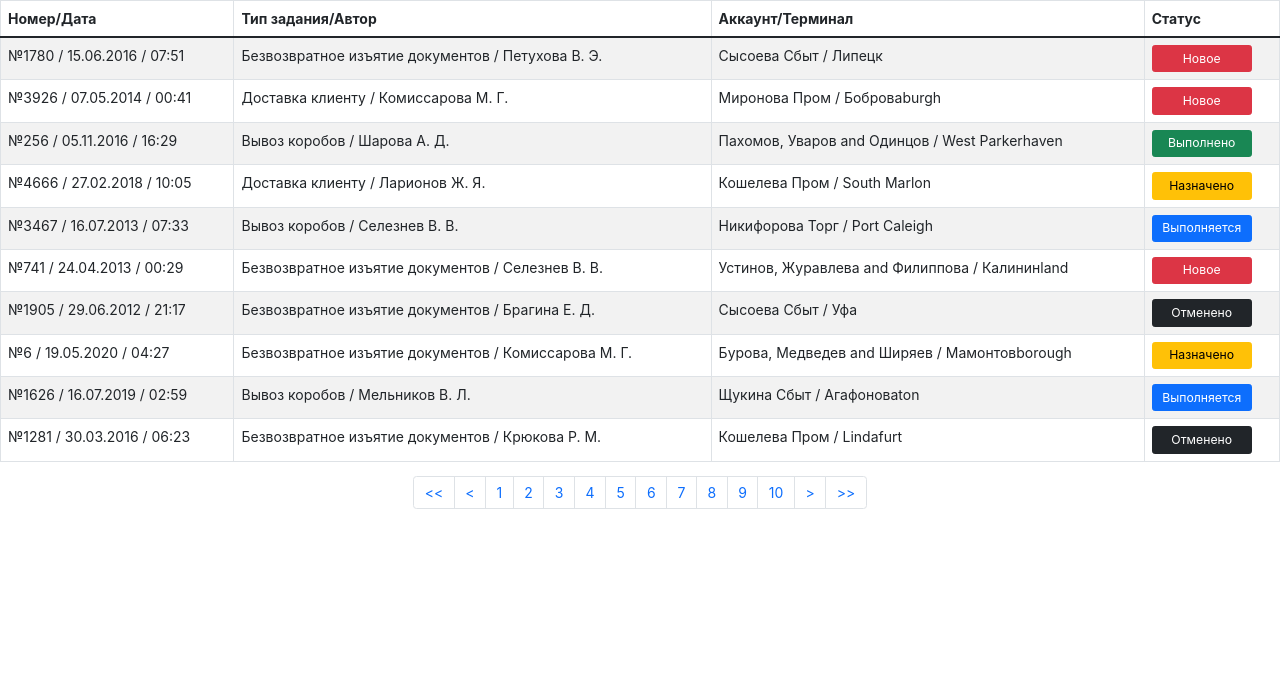
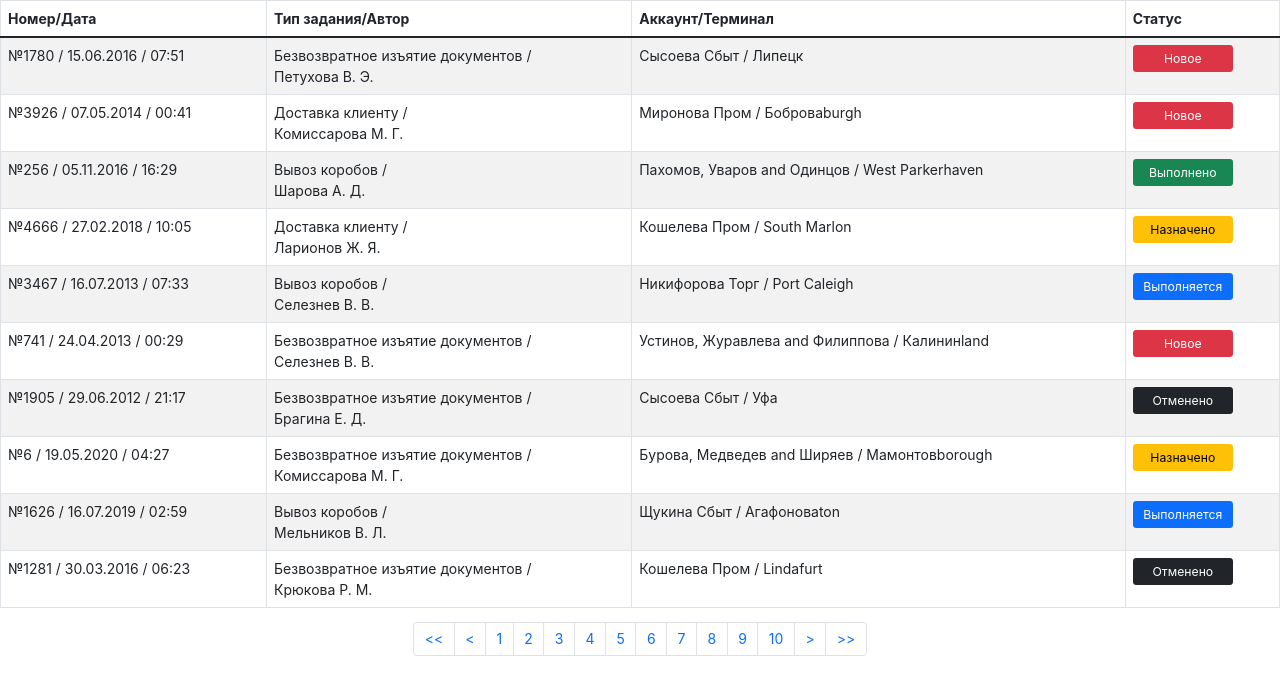
Before and after one commit to Noak-Sergey/test_QATesters, a React (Create React App) app: page / in a window 1280 px wide. Shown: the top 694 px of the page. Built offline with nearby package versions, Linux system fonts and the light colour scheme; data requests are answered from the project's data file.

Commit message:
added ItemAutor

```diff
--- a/src/App.tsx
+++ b/src/App.tsx
@@ -7,6 +7,7 @@ import { ItemAccount } from './component/itemAccount/ItemAccount';
 import { Paginator } from './component/paginator/paginator';
 import { getData } from './api/api';
 import { ItemType } from './type';
+import { ItemAutor } from './component/itemAutor/ItemAccount';
 
 
 function App() {
@@ -56,7 +57,7 @@ function App() {
             return (
               <tr key={item.oguid}>
                 <td>№{item.id} / <ItemDate time={item.created_date}/></td>
-                <td>{item.order_type.name} / {item.created_user.surname} {item.created_user.name.slice(0, 1)}. {item.created_user.patronymic.slice(0, 1)}.</td>
+                <td>{item.order_type.name} / <ItemAutor surname={item.created_user.surname} name={item.created_user.name} patronymic={item.created_user.patronymic}/></td>
                 <td className='item-account'><ItemAccount accountName={item.account.name} terminalName={item.terminal.name}/></td>
                 <td><Btn status={item.status}/></td>
               </tr>
--- /dev/null
+++ b/src/component/itemAutor/ItemAccount.tsx
@@ -0,0 +1,15 @@
+
+type ItemAutorPropsType = {
+    surname: string
+    name: string
+    patronymic: string
+}
+
+export const ItemAutor = (props: ItemAutorPropsType) => {
+
+    return (
+        <div>
+            {props.surname} {props.name.slice(0, 1)}. {props.patronymic.slice(0, 1)}.
+        </div>
+    )
+}
```
